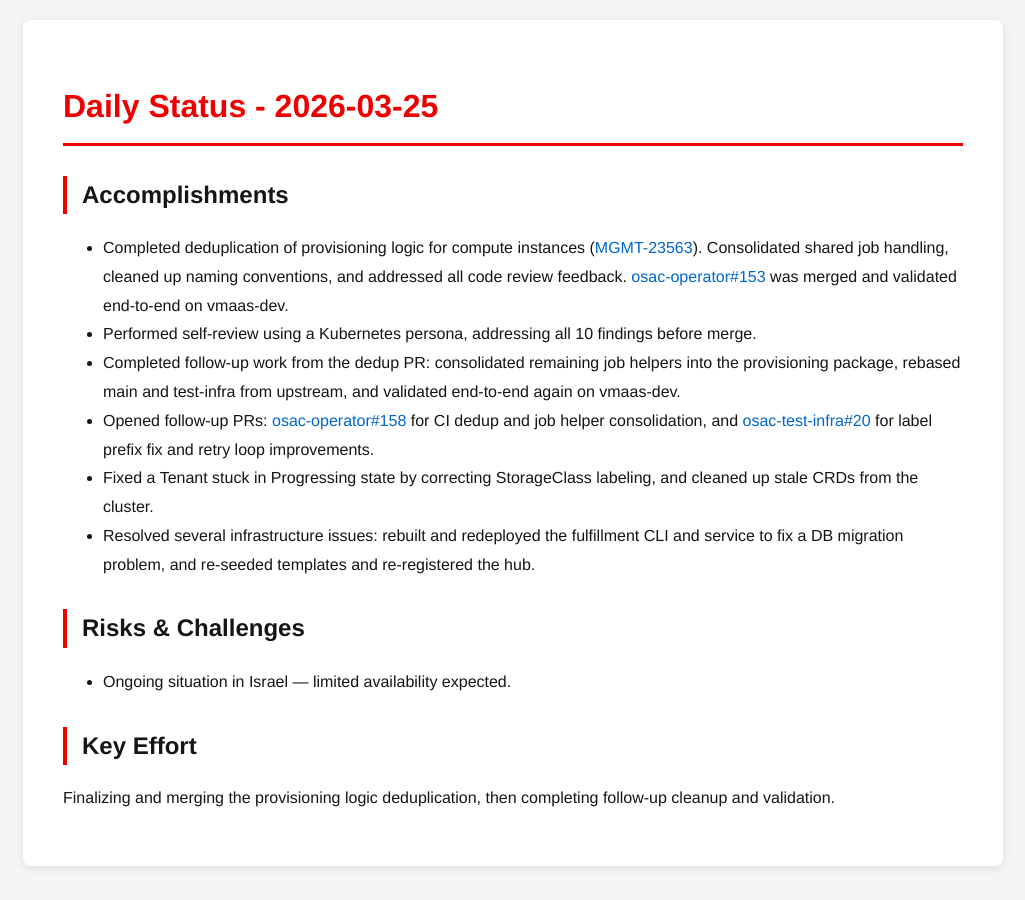
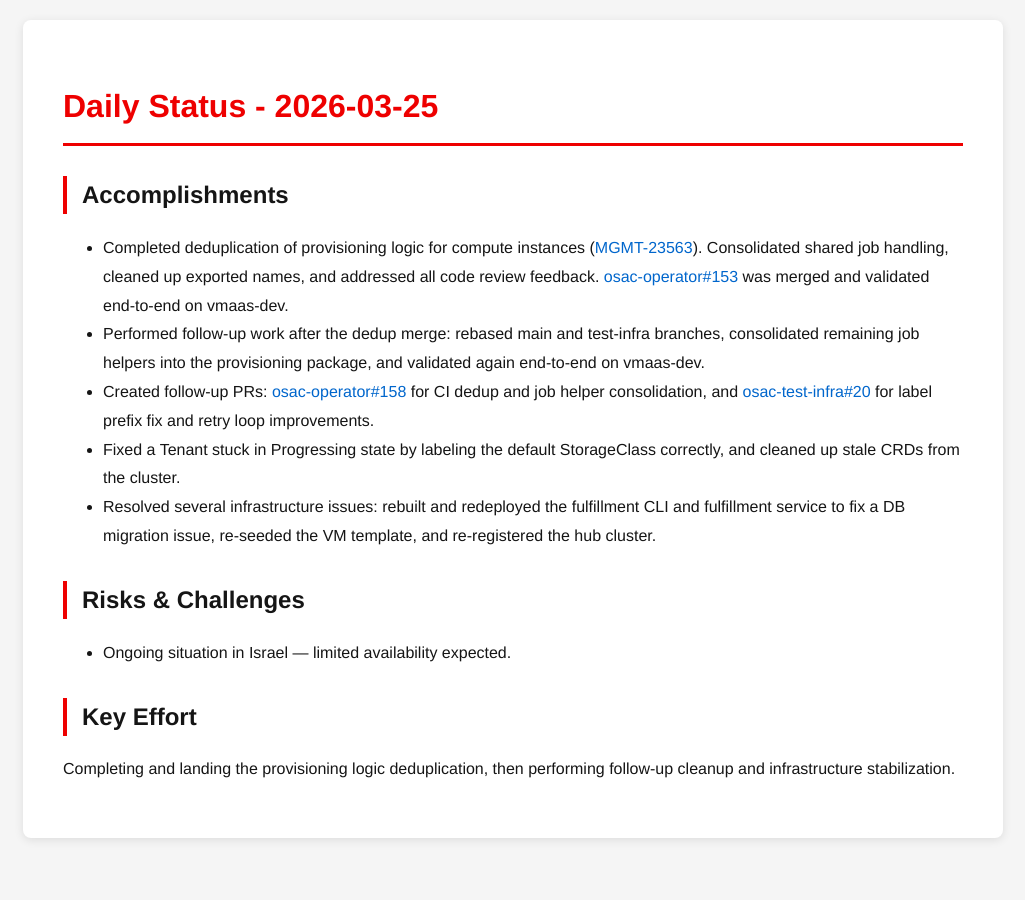
Before and after one commit to tzvatot/daily-status, a Jekyll site: the page built from 2026-03-25.md, in a window 1280 px wide. Shown: the whole page, without its empty margins (127-1152 px from the left). Built offline with Jekyll 4.4.1, drawn with Linux system fonts in a browser that asks for light colours.

Commit message:
Daily status update - 2026-03-25

```diff
--- a/2026-03-25.md
+++ b/2026-03-25.md
@@ -7,15 +7,14 @@ date: 2026-03-25
 # Daily Status - 2026-03-25
 
 ## Accomplishments
-- Completed deduplication of provisioning logic for compute instances ([MGMT-23563](https://issues.redhat.com/browse/MGMT-23563)). Consolidated shared job handling, cleaned up naming conventions, and addressed all code review feedback. [osac-operator#153](https://github.com/osac-project/osac-operator/pull/153) was merged and validated end-to-end on vmaas-dev.
-- Performed self-review using a Kubernetes persona, addressing all 10 findings before merge.
-- Completed follow-up work from the dedup PR: consolidated remaining job helpers into the provisioning package, rebased main and test-infra from upstream, and validated end-to-end again on vmaas-dev.
-- Opened follow-up PRs: [osac-operator#158](https://github.com/osac-project/osac-operator/pull/158) for CI dedup and job helper consolidation, and [osac-test-infra#20](https://github.com/osac-project/osac-test-infra/pull/20) for label prefix fix and retry loop improvements.
-- Fixed a Tenant stuck in Progressing state by correcting StorageClass labeling, and cleaned up stale CRDs from the cluster.
-- Resolved several infrastructure issues: rebuilt and redeployed the fulfillment CLI and service to fix a DB migration problem, and re-seeded templates and re-registered the hub.
+- Completed deduplication of provisioning logic for compute instances ([MGMT-23563](https://issues.redhat.com/browse/MGMT-23563)). Consolidated shared job handling, cleaned up exported names, and addressed all code review feedback. [osac-operator#153](https://github.com/osac-project/osac-operator/pull/153) was merged and validated end-to-end on vmaas-dev.
+- Performed follow-up work after the dedup merge: rebased main and test-infra branches, consolidated remaining job helpers into the provisioning package, and validated again end-to-end on vmaas-dev.
+- Created follow-up PRs: [osac-operator#158](https://github.com/osac-project/osac-operator/pull/158) for CI dedup and job helper consolidation, and [osac-test-infra#20](https://github.com/osac-project/osac-test-infra/pull/20) for label prefix fix and retry loop improvements.
+- Fixed a Tenant stuck in Progressing state by labeling the default StorageClass correctly, and cleaned up stale CRDs from the cluster.
+- Resolved several infrastructure issues: rebuilt and redeployed the fulfillment CLI and fulfillment service to fix a DB migration issue, re-seeded the VM template, and re-registered the hub cluster.
 
 ## Risks & Challenges
 - Ongoing situation in Israel — limited availability expected.
 
 ## Key Effort
-Finalizing and merging the provisioning logic deduplication, then completing follow-up cleanup and validation.
+Completing and landing the provisioning logic deduplication, then performing follow-up cleanup and infrastructure stabilization.
```
